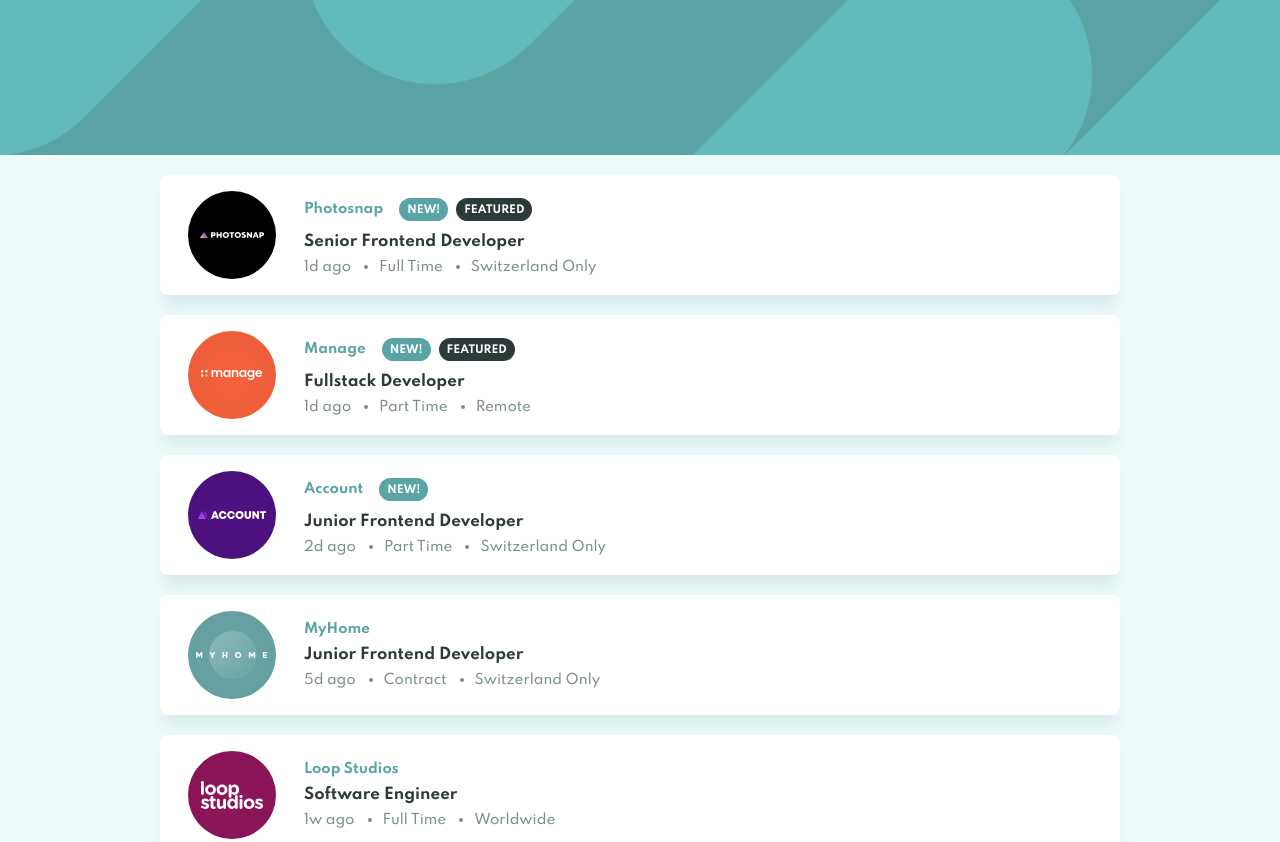
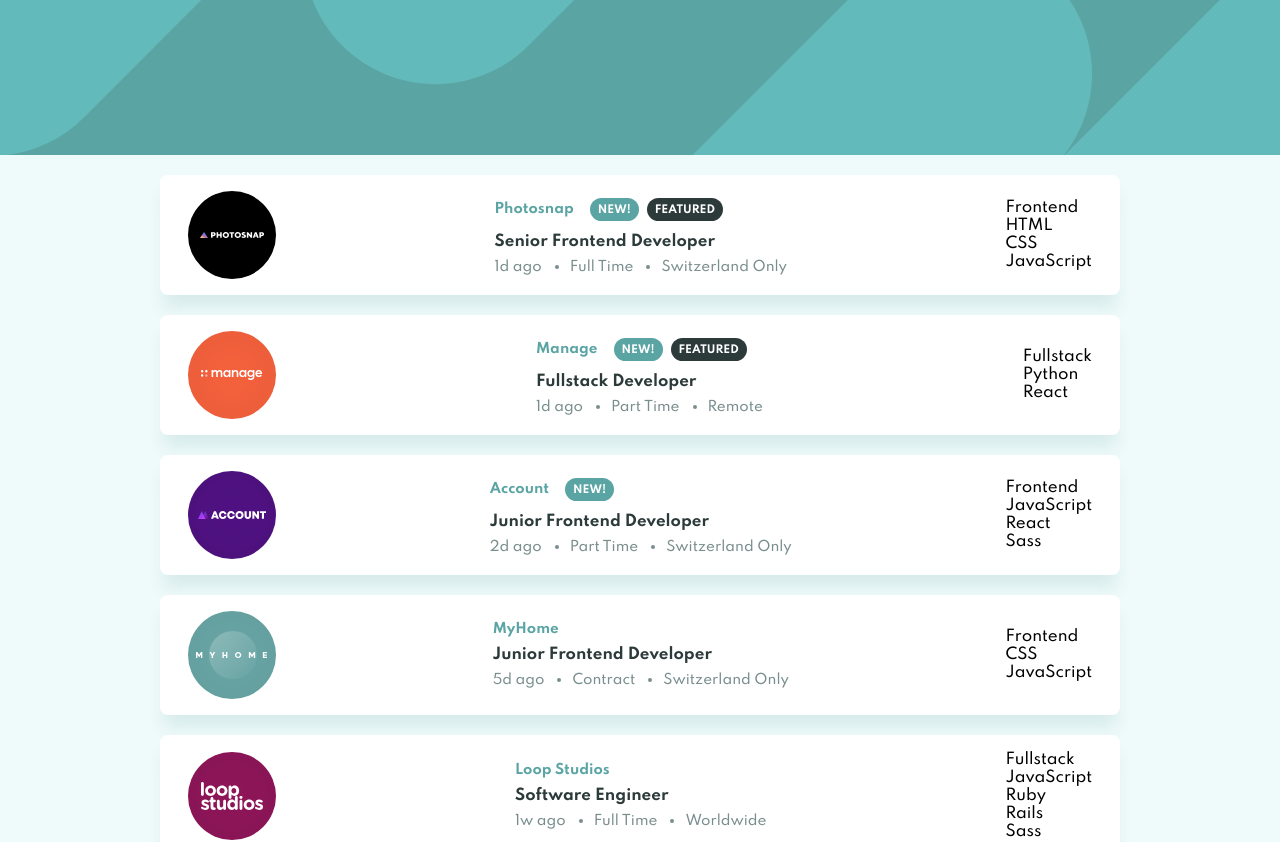
Before and after one commit to nikkypyra/filter-job-listings, a Vue app: page / in a window 1280 px wide. Shown: the top 842 px of the page. Built offline with nearby package versions, Linux system fonts and the light colour scheme.

Commit message:
feat: add skills component

```diff
--- a/src/components/Attribution.vue
+++ b/src/components/Attribution.vue
@@ -16,6 +16,6 @@
   color: $colorTertiary;
   text-align: center;
   font-size: .6em;
-  padding-bottom: 20px;
+  padding: 28px 0;
 }
 </style>
--- /dev/null
+++ b/src/components/JobCard.vue
@@ -0,0 +1,108 @@
+<template>
+  <div class="card">
+      <img :src="require(`../assets/images/${job.logo}`)" :alt="job.company" />
+      <div class="info">
+        <div class="headline">
+          <p class="company">{{ job.company }}</p>
+          <StatusPill v-if="job.new" color="primary" :status="newStatus" class="statusPill" />
+          <StatusPill v-if="job.featured" color="secondary" :status="featuredStatus" class="statusPill" />
+        </div>
+      <p class="position">{{ job.position }}</p>
+      <div class="details">
+      <p class="postedAt">{{ job.postedAt }}</p>
+      <ul>
+      <li><p>{{ job.contract }}</p></li>
+      <li><p>{{ job.location }}</p></li>
+      </ul>
+      </div>
+      </div>
+      <Skills :role="job.role" :languages="job.languages" :tools="job.tools" class="skills" />
+  </div>
+</template>
+
+<script lang="ts">
+import { Job, Status } from '@/types/jobs.types';
+import { Component, Vue, Prop } from 'vue-property-decorator';
+import StatusPill from './StatusPill.vue'
+import Skills from './Skills.vue'
+
+@Component({
+  components: {
+    StatusPill,
+    Skills
+  },
+})
+export default class JobCards extends Vue {
+@Prop({ default: null }) job!: Job
+newStatus: string = Status.new
+featuredStatus: string = Status.featured
+}
+</script>
+
+<style lang="scss">
+  .card {
+    display: grid;
+    grid-template-columns: 116px auto auto;
+    justify-content: space-between;
+    align-items: center;
+    background-color: $colorWhite;
+    margin: 20px;
+    padding: 16px 28px;
+    border-radius: 8px;
+    box-shadow: 0px 16px 16px -4px $colorBoxShadow;
+
+    img {
+      grid-column: 1;
+    }
+
+    .info {
+      grid-column: 2;
+
+      .headline {
+        display: flex;
+        align-items: center;
+
+        .company {
+          color: $colorPrimary;
+          font-size: .9em;
+          font-weight: $fontWeight700;
+          margin-right: 12px;
+        }
+
+        .statusPill {
+          margin: 4px;
+        }
+      }
+
+      .position {
+        padding-top: 8px;
+        color: $colorSecondary;
+        font-weight: $fontWeight700;
+      }
+
+      .details {
+        display: flex;
+        flex-direction: row;
+        color: $colorTertiary;
+        font-size: .9em;
+        padding-top: 8px;
+
+        .postedAt {
+          margin-right: 28px;
+        }
+
+        ul {
+          display: flex;
+
+          li {
+            margin-right: 28px;
+          }
+        }
+      }
+    }
+
+    .skills {
+      grid-column: 3;
+    }
+  }
+</style>
--- a/src/components/JobCards.vue
+++ b/src/components/JobCards.vue
@@ -1,23 +1,6 @@
 <template>
 <section class="cards">
-  <div v-for="job in jobList" :key="`${job.id}-${job.company}`" class="card">
-      <img :src="require(`../assets/images/${job.logo}`)" :alt="job.company" />
-      <div class="info">
-        <div class="headline">
-          <p class="company">{{ job.company }}</p>
-          <StatusPill v-if="job.new" color="primary" :status="newStatus" class="statusPill" />
-          <StatusPill v-if="job.featured" color="secondary" :status="featuredStatus" class="statusPill" />
-        </div>
-      <p class="position">{{ job.position }}</p>
-      <div class="details">
-      <p class="postedAt">{{ job.postedAt }}</p>
-      <ul>
-      <li><p>{{ job.contract }}</p></li>
-      <li><p>{{ job.location }}</p></li>
-      </ul>
-      </div>
-      </div>
-  </div>
+  <JobCard v-for="job in jobList" :key="`${job.id}-${job.company}`" :job="job" />
 </section>
 </template>
 
@@ -25,17 +8,15 @@
 import { Jobs, Status } from '@/types/jobs.types';
 import { Component, Vue } from 'vue-property-decorator';
 import { jobList } from '../data/jobs'
-import StatusPill from './StatusPill.vue'
+import JobCard from './JobCard.vue'
 
 @Component({
   components: {
-    StatusPill
+    JobCard
   },
 })
 export default class JobCards extends Vue {
 jobList: Jobs = jobList
-newStatus: string = Status.new
-featuredStatus: string = Status.featured
 }
 </script>
 
@@ -43,67 +24,6 @@
 .cards {
   max-width: 1000px;
   margin: 0 auto;
-
-  .card {
-    display: grid;
-    grid-template-columns: 116px auto;
-    align-items: center;
-    background-color: $colorWhite;
-    margin: 20px;
-    padding: 16px 28px;
-    border-radius: 8px;
-    box-shadow: 0px 16px 16px -4px $colorBoxShadow;
-
-    img {
-      grid-column: 1;
-    }
-
-    .info {
-      grid-column: 2;
-
-      .headline {
-        display: flex;
-        align-items: center;
-
-        .company {
-          color: $colorPrimary;
-          font-size: .9em;
-          font-weight: $fontWeight700;
-          margin-right: 12px;
-        }
-
-        .statusPill {
-          margin: 4px;
-        }
-      }
-
-      .position {
-        padding-top: 8px;
-        color: $colorSecondary;
-        font-weight: $fontWeight700;
-      }
-
-      .details {
-        display: flex;
-        flex-direction: row;
-        color: $colorTertiary;
-        font-size: .9em;
-        padding-top: 8px;
-
-        .postedAt {
-          margin-right: 28px;
-        }
-
-        ul {
-          display: flex;
-
-          li {
-            margin-right: 28px;
-          }
-        }
-      }
-    }
-  }
 }
 
 </style>
--- /dev/null
+++ b/src/components/Skills.vue
@@ -0,0 +1,23 @@
+<template>
+  <div class="skills">
+  <div>{{role}}</div>
+  <div v-for="language in languages" :key="language">{{language}}</div>
+  <div v-for="tool in tools" :key="tool">{{tool}}</div>
+  </div>
+</template>
+
+<script lang="ts">
+import { Role, Language, Tool } from '@/types/jobs.types';
+import { Component, Vue, Prop } from 'vue-property-decorator';
+
+@Component
+export default class JobCards extends Vue {
+@Prop({ default: null }) role!: Role
+@Prop({ default: null }) languages!: Language[]
+@Prop({ default: null }) tools!: Tool[]
+}
+</script>
+
+<style lang="scss">
+
+</style>
```
